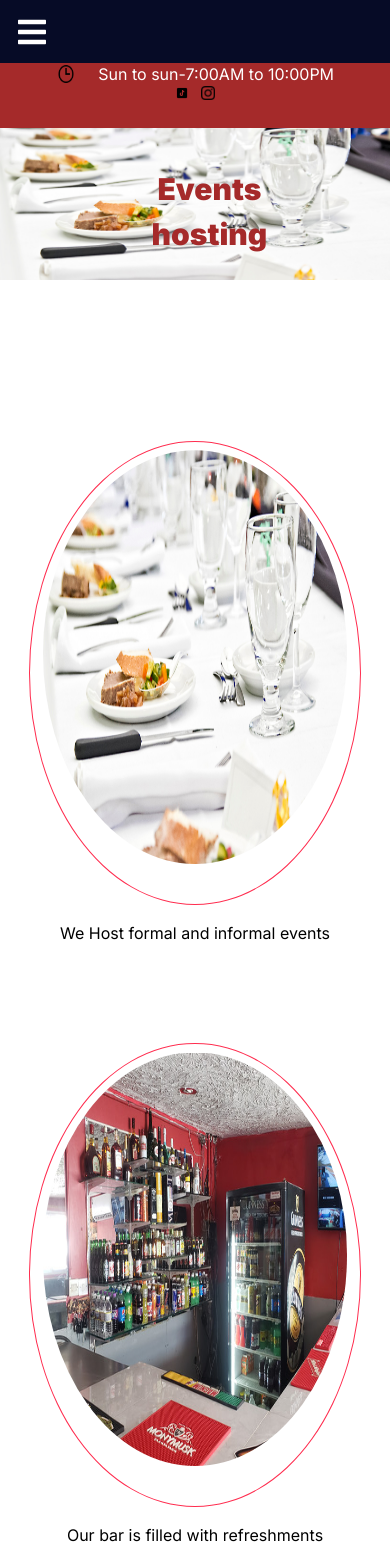
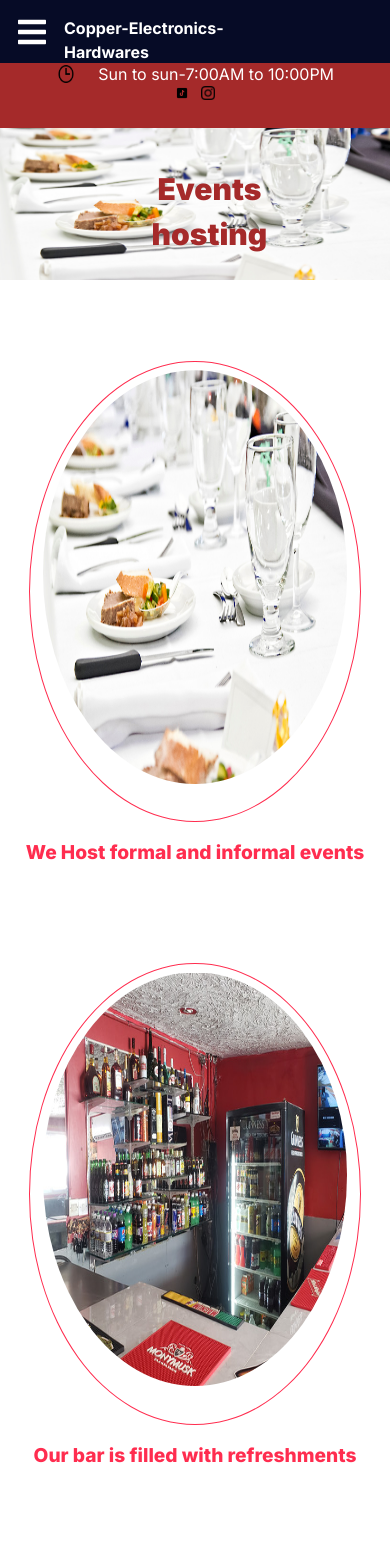
Before and after one commit to carridice123/cooper-electronics-fixed, a Next.js app: page /events in a window 390 px wide. Shown: the top 1564 px of the page. Built offline with nearby package versions, Linux system fonts and the light colour scheme.

Commit message:
change color on pages to red and font size

```diff
--- a/package.json
+++ b/package.json
@@ -13,6 +13,7 @@
     "@fortawesome/free-brands-svg-icons": "^6.4.2",
     "@fortawesome/free-solid-svg-icons": "^6.4.2",
     "@fortawesome/react-fontawesome": "^0.2.0",
+    "@next/font": "^14.0.1",
     "mdb-react-ui-kit": "^6.3.0",
     "next": "latest",
     "react": "^18.2.0",
--- a/src/app/components/sidebarmobile.tsx
+++ b/src/app/components/sidebarmobile.tsx
@@ -18,6 +18,9 @@ const Sidebarmobile = () => {
         <div className="navbar">
           <div className="menu-bars">
             <FaIcons.FaBars onClick={showSidebar} />
+          </div>
+          <div className="companyname">
+            <h1>Copper-Electronics-Hardwares</h1>
           </div>
         </div>
         <nav className={sidebar ? "nav-menu active" : "nav-menu"}>
--- a/src/app/events/style/events.module.css
+++ b/src/app/events/style/events.module.css
@@ -79,7 +79,7 @@
   .eventscontainer {
     width: 100vw;
     height: auto;
-    padding-top: 9rem;
+    padding-top: 4rem;
     display: flex;
     flex-direction: column;
     gap: 6rem;
@@ -157,4 +157,10 @@
     font-weight: 800;
     color: #ff2d4f;
   }
+  /* fonts  */
+  .hostingdiv h1 {
+    font-size: 1.2rem;
+    color: #ff2d4f;
+    font-weight: 800;
+  }
 }
--- a/src/app/styles/mobilesecnav.module.css
+++ b/src/app/styles/mobilesecnav.module.css
@@ -11,6 +11,9 @@
   flex-direction: column;
 
   align-items: center;
+}
+.spanhours {
+  font-weight: 400;
 }
 .div1 {
   display: flex;
--- a/src/app/styles/sidebarmobile.css
+++ b/src/app/styles/sidebarmobile.css
@@ -7,6 +7,16 @@
   align-items: center;
   z-index: 9;
   position: fixed;
+}
+.companyname {
+  color: #fff;
+  margin-left: 1rem;
+  font-weight: 700;
+  display: flex;
+  justify-content: flex-end;
+  width: 60%;
+  height: inherit;
+  padding-top: 1rem;
 }
 .navspann {
   display: flex;
@@ -89,3 +99,8 @@ span {
     display: none;
   }
 }
+/* @media (max-width: 899px) and (min-width: 558px) {
+  .companyname {
+    margin-left: 9.5rem;
+  }
+} */
```
Also changed, not shown: src/app/components/mobilesecnav.tsx (+1 -1 lines), src/app/contruction/page.tsx (+6 -5 lines), src/app/contruction/style/contruction.module.css (+12 -0 lines), src/app/electronics/page.tsx (+3 -1 lines), src/app/electronics/styles/electronics.module.css (+17 -0 lines), src/app/events/page.tsx (+4 -3 lines), 1 other file (tests, documents, lock files or other folders).
